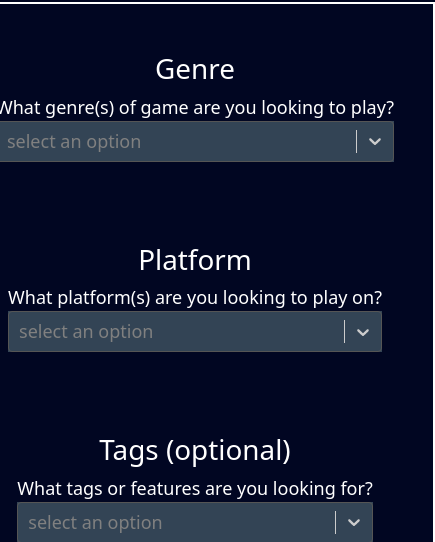
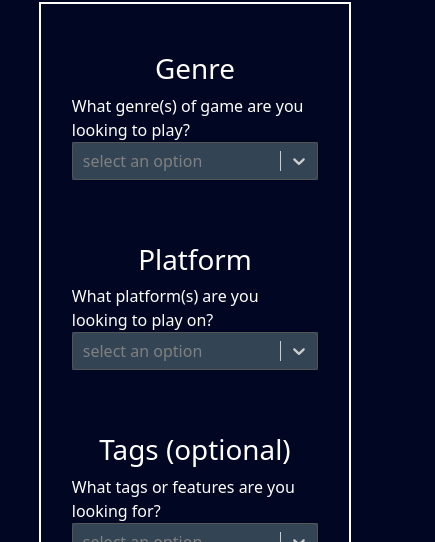
Before and after one commit to mlemoine28/whatgame2play2, a React (Vite) app: page /questions in a window 390 px wide. Shown: the part 302-844 px from the top of the page, 435 px wide, since content can reach past the window. Built offline with nearby package versions, Linux system fonts and the light colour scheme; no server answers.

Commit message:
fixed various media queries

```diff
--- a/src/Components/Button/Button.module.css
+++ b/src/Components/Button/Button.module.css
@@ -87,7 +87,7 @@
 
 @media (max-width: 655px) {
   .buttonBack {
-      scale: 60%;
+      scale: 80%;
       margin-left: 0rem;
 
 
--- a/src/Components/Cards/MiniCard.module.css
+++ b/src/Components/Cards/MiniCard.module.css
@@ -225,6 +225,25 @@
   .detailsText {
     flex-direction: column;
     gap: unset;
-    width: fit-content;
+    width: 70%;
   }
 }
+
+@media (max-width: 564px) {
+  .containerquestions{
+    width: 80%;
+  }
+
+  .textcontainer {
+    width: 80%;
+    font-size: medium;
+  }
+
+  .descriptionContainer {
+    width: 70%;
+  }
+
+  .buttoncontainer2 {
+  padding: 40px;
+  }
+  }
--- a/src/Components/DetailsPage/DetailsPage.module.css
+++ b/src/Components/DetailsPage/DetailsPage.module.css
@@ -114,3 +114,5 @@
 .backButton {
   padding: 2rem;
 }
+
+@media
--- a/src/Components/Header/Header.module.css
+++ b/src/Components/Header/Header.module.css
@@ -8,6 +8,7 @@
 
   .container {
     background-image: linear-gradient(#000040, #4040FF);
+    width: 100%;
   }
 
   @media (max-width: 1013px) {
```
